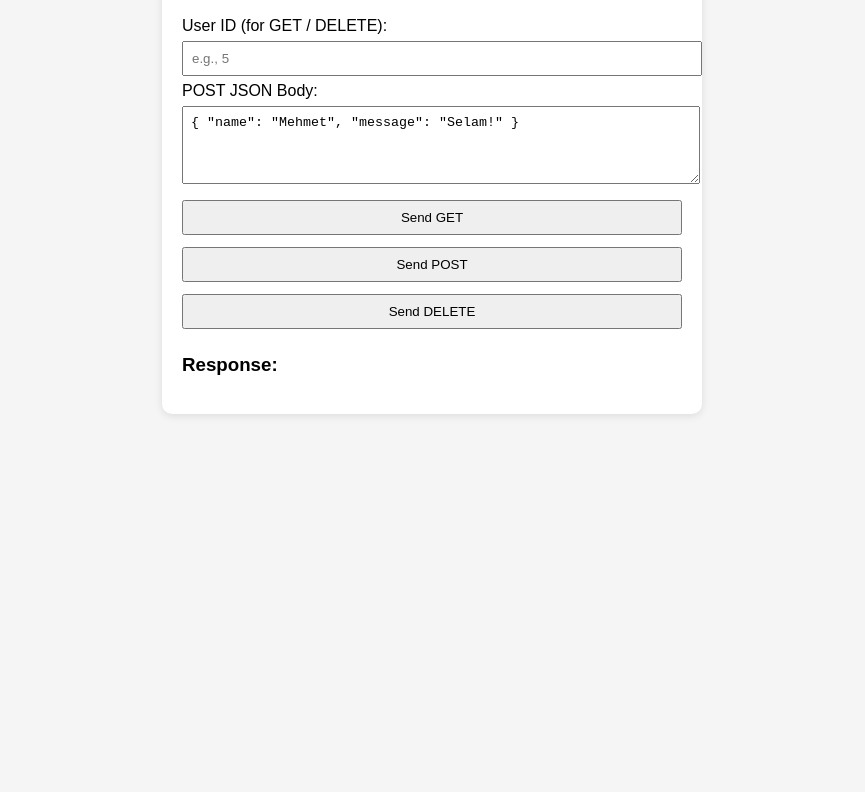
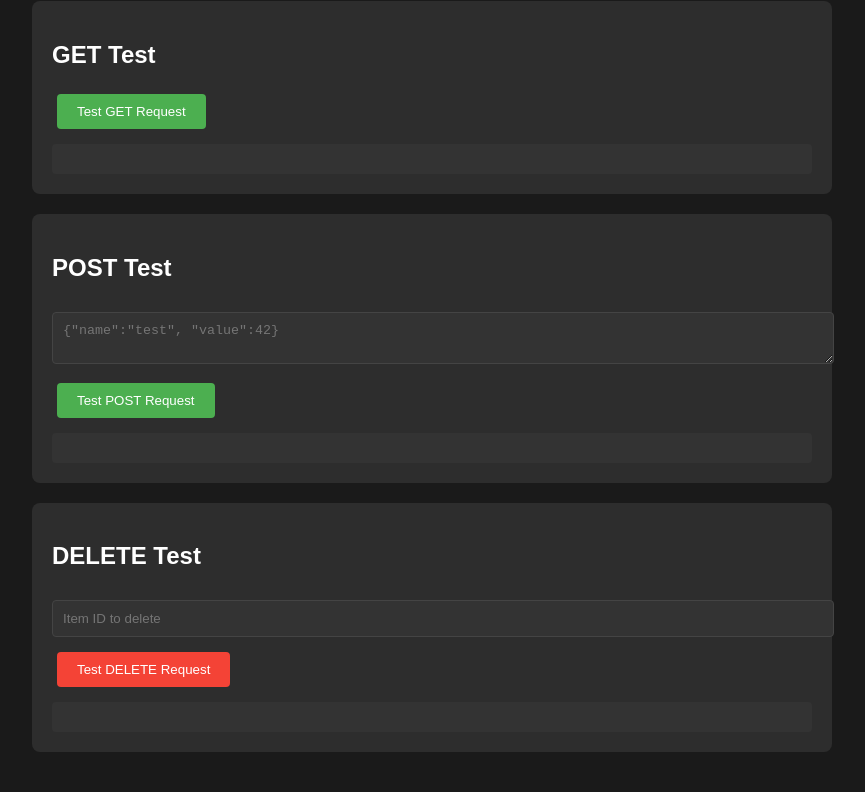
Before and after one commit to e-kose/WebServer, a plain HTML site: page www/index.html in a window 1280 px wide. Shown: the part 99-891 px from the top of the page, without its empty margins (208-1073 px from the left). Before the commit the page ends 800 px from the top, so only its background shows below. Drawn offline with Linux system fonts and the light colour scheme.

```diff
--- a/www/index.html
+++ b/www/index.html
@@ -1,85 +1,148 @@
 <!DOCTYPE html>
 <html lang="en">
-
 <head>
-	<meta charset="UTF-8" />
-	<title>HTTP Client</title>
+    <meta charset="UTF-8">
+    <title>42 WebServer Test</title>
     <style>
         body {
-			font-family: sans-serif;
+            background-color: #1a1a1a;
+            color: #ffffff;
+            font-family: 'Arial', sans-serif;
+            margin: 0;
             padding: 20px;
-			background: #f5f5f5;
         }
 
-		input,
-		button,
-		textarea {
-			padding: 8px;
-			margin: 6px 0;
-			width: 100%;
+        .container {
+            max-width: 800px;
+            margin: 0 auto;
         }
 
-		.box {
-			background: white;
+        .test-section {
+            background-color: #2d2d2d;
             padding: 20px;
-			border-radius: 10px;
-			max-width: 500px;
-			margin: auto;
-			box-shadow: 0 2px 8px rgba(0, 0, 0, 0.1);
+            margin-bottom: 20px;
+            border-radius: 8px;
+        }
+
+        button {
+            background-color: #4CAF50;
+            color: white;
+            padding: 10px 20px;
+            border: none;
+            border-radius: 4px;
+            cursor: pointer;
+            margin: 5px;
+        }
+
+        button:hover {
+            opacity: 0.8;
+        }
+
+        input[type="text"], textarea {
+            width: 100%;
+            padding: 10px;
+            margin: 10px 0;
+            background-color: #333;
+            border: 1px solid #444;
+            color: white;
+            border-radius: 4px;
+        }
+
+        .response {
+            background-color: #333;
+            padding: 15px;
+            margin-top: 10px;
+            border-radius: 4px;
+            white-space: pre-wrap;
         }
     </style>
 </head>
+<body>
+    <div class="container">
+        <h1>42 WebServer Test Panel</h1>
 
-<body>
-	<div class="box">
-		<h2>Test HTTP Requests</h2>
+        <!-- GET Test -->
+        <div class="test-section">
+            <h2>GET Test</h2>
+            <button onclick="testGet()">Test GET Request</button>
+            <div id="getResponse" class="response"></div>
+        </div>
 
-		<label for="userId">User ID (for GET / DELETE):</label>
-		<input type="text" id="userId" placeholder="e.g., 5" />
+        <!-- POST Test -->
+        <div class="test-section">
+            <h2>POST Test</h2>
+            <textarea id="postData" placeholder='{"name":"test", "value":42}'></textarea>
+            <button onclick="testPost()">Test POST Request</button>
+            <div id="postResponse" class="response"></div>
+        </div>
 
-		<label for="postData">POST JSON Body:</label>
-		<textarea id="postData" rows="4">{ "name": "Mehmet", "message": "Selam!" }</textarea>
-
-		<button onclick="sendGet()">Send GET</button>
-		<button onclick="sendPost()">Send POST</button>
-		<button onclick="sendDelete()">Send DELETE</button>
-
-		<h3>Response:</h3>
-		<pre id="responseBox"></pre>
+        <!-- DELETE Test -->
+        <div class="test-section">
+            <h2>DELETE Test</h2>
+            <input type="text" id="deleteId" placeholder="Item ID to delete">
+            <button onclick="testDelete()" style="background-color: #f44336;">Test DELETE Request</button>
+            <div id="deleteResponse" class="response"></div>
+        </div>
     </div>
 
     <script>
-		const serverUrl = "http://localhost:8080";
-
-		function sendGet() {
-			const id = document.getElementById("userId").value;
-			fetch(`${serverUrl}/users/${id}`, {
-				method: "GET",
+        function testGet() {
+            fetch('/api/items')
+                .then(response => response.text())
+                .then(data => {
+                    document.getElementById('getResponse').innerHTML = colorizeJson(data);
                 })
-				.then(res => res.text())
-				.then(data => document.getElementById("responseBox").textContent = data);
+                .catch(error => showError('getResponse', error));
         }
 
-		function sendPost() {
-			const body = document.getElementById("postData").value;
-			fetch(`${serverUrl}/users`, {
-				method: "POST",
-				headers: { "Content-Type": "application/json" },
-				body: body
+        function testPost() {
+            const postData = document.getElementById('postData').value;
+            fetch('/api/items', {
+                method: 'POST',
+                headers: {
+                    'Content-Type': 'application/json',
+                },
+                body: postData
             })
-				.then(res => res.text())
-				.then(data => document.getElementById("responseBox").textContent = data);
+            .then(response => response.text())
+            .then(data => {
+                document.getElementById('postResponse').innerHTML = colorizeJson(data);
+            })
+            .catch(error => showError('postResponse', error));
         }
 
-		function sendDelete() {
-			const id = document.getElementById("userId").value;
-			fetch(`${serverUrl}/users/${id}`, {
-				method: "DELETE",
+        function testDelete() {
+            const itemId = document.getElementById('deleteId').value;
+            if(!itemId) {
+                alert("Please enter an ID to delete");
+                return;
+            }
+
+            fetch(`/api/items/${itemId}`, {
+                method: 'DELETE'
             })
-				.then(res => res.text())
-				.then(data => document.getElementById("responseBox").textContent = data);
+            .then(response => response.text())
+            .then(data => {
+                document.getElementById('deleteResponse').innerHTML = colorizeJson(data);
+            })
+            .catch(error => showError('deleteResponse', error));
+        }
+
+        function colorizeJson(raw) {
+            try {
+                const json = JSON.parse(raw);
+                return JSON.stringify(json, null, 4)
+                    .replace(/ /g, '&nbsp;')
+                    .replace(/\n/g, '<br>');
+            } catch {
+                return `<span style="color: #ff6666">${raw}</span>`;
+            }
+        }
+
+        function showError(elementId, error) {
+            const element = document.getElementById(elementId);
+            element.innerHTML = `<span style="color: #ff4444">Error: ${error.message}</span>`;
         }
     </script>
 </body>
-
 </html>
```
Also changed, not shown: www/errors/404.html (added, +39 -0 lines), www/errors/405.html (added, +37 -0 lines), www/test.html (added, +11 -0 lines), www/errors/error.html (renamed from www/error.html), www/errors/method_not_allowed.html (renamed from www/method_not_allowed.html), 5 other files. Lines whose indentation alone changed are shown as unchanged.
